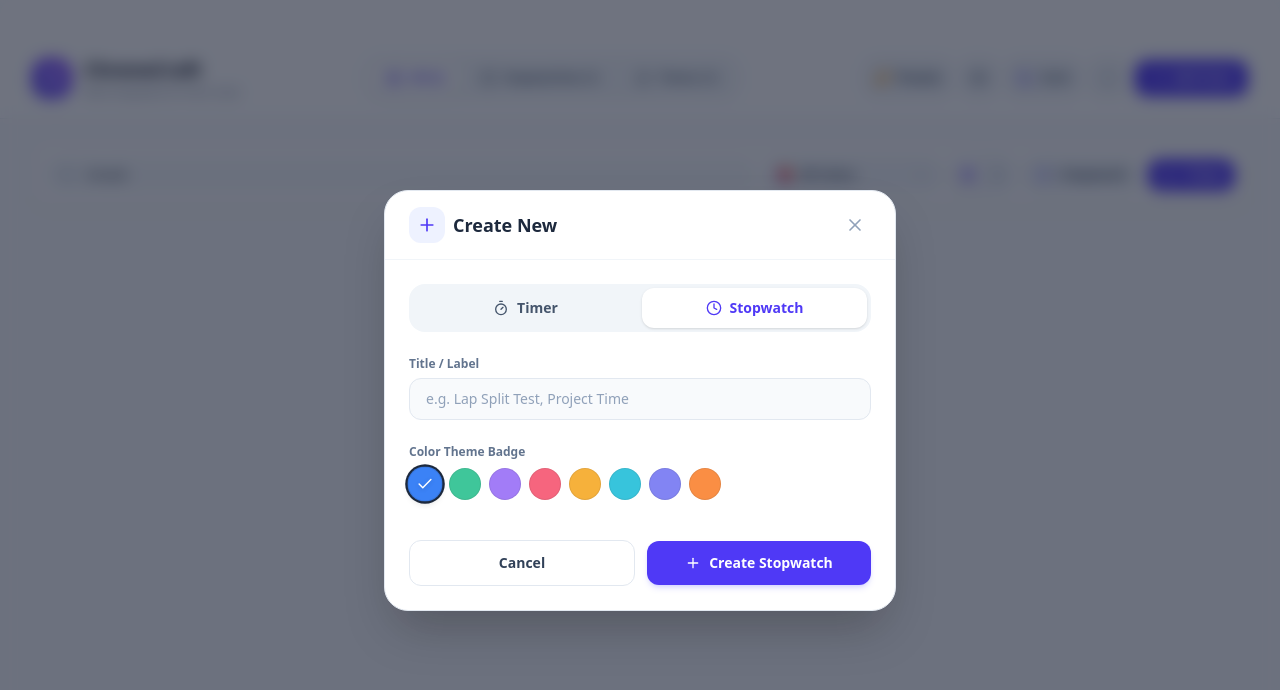
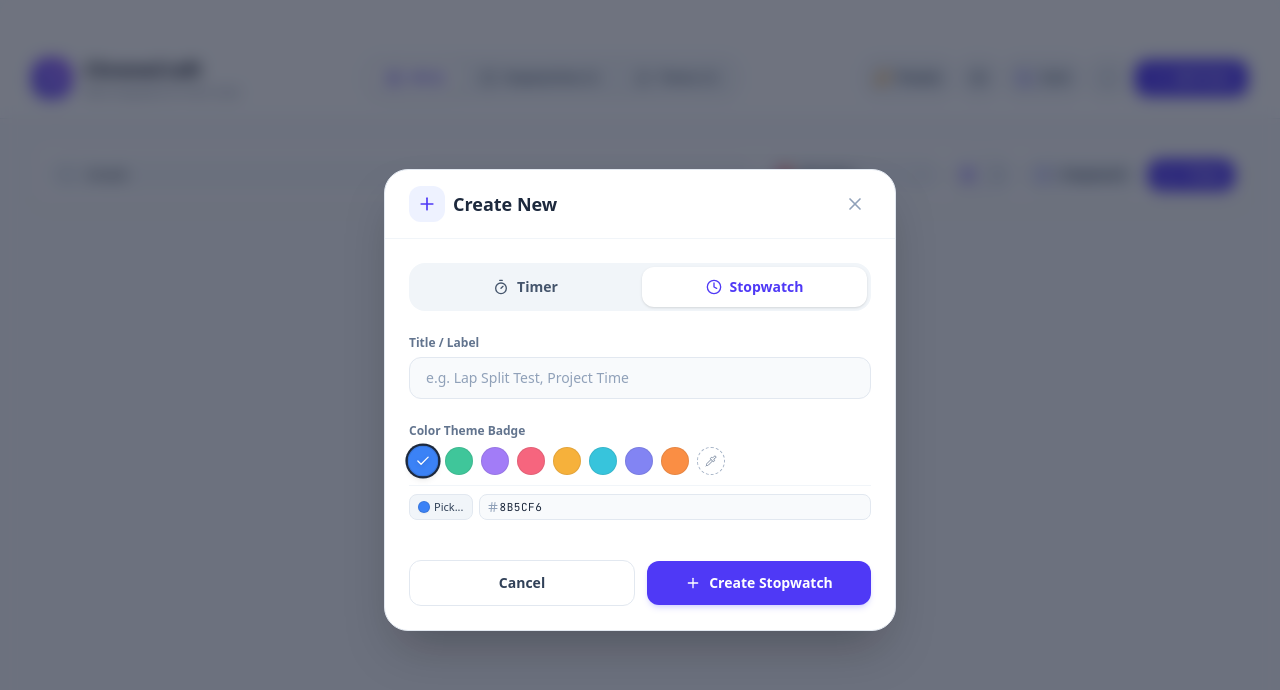
Before and after one commit to ArafatRakib/ChronoCraft, a React (Vite) app: page / in a window 1280 px wide. Both pictures are taken after typing "Sample" into the empty fields and a click on the button "+ Stopwatch". Shown: the top 690 px of the page. Built offline with nearby package versions, Linux system fonts and the light colour scheme.

Commit message:
Optimized action menu more fixong the left leaning way it was showing up and getting cut

```diff
--- a/src/components/ColorFilterDropdown.tsx
+++ b/src/components/ColorFilterDropdown.tsx
@@ -1,6 +1,5 @@
 import React, { useState, useRef, useEffect } from 'react';
-import { ColorName } from '../types';
-import { COLOR_THEMES } from '../constants/colors';
+import { COLOR_KEYS, COLOR_THEMES, getColorTheme } from '../constants/colors';
 import { ChevronDown, Check } from 'lucide-react';
 
 interface ColorFilterDropdownProps {
@@ -8,18 +7,6 @@ interface ColorFilterDropdownProps {
   onSelectColor: (color: string) => void;
   className?: string;
 }
-
-const COLOR_OPTIONS: { key: string; label: string; colorHex?: string }[] = [
-  { key: 'all', label: 'All Colors' },
-  { key: 'blue', label: COLOR_THEMES.blue.label, colorHex: COLOR_THEMES.blue.accentHex },
-  { key: 'emerald', label: COLOR_THEMES.emerald.label, colorHex: COLOR_THEMES.emerald.accentHex },
-  { key: 'violet', label: COLOR_THEMES.violet.label, colorHex: COLOR_THEMES.violet.accentHex },
-  { key: 'rose', label: COLOR_THEMES.rose.label, colorHex: COLOR_THEMES.rose.accentHex },
-  { key: 'amber', label: COLOR_THEMES.amber.label, colorHex: COLOR_THEMES.amber.accentHex },
-  { key: 'cyan', label: COLOR_THEMES.cyan.label, colorHex: COLOR_THEMES.cyan.accentHex },
-  { key: 'indigo', label: COLOR_THEMES.indigo.label, colorHex: COLOR_THEMES.indigo.accentHex },
-  { key: 'coral', label: COLOR_THEMES.coral.label, colorHex: COLOR_THEMES.coral.accentHex },
-];
 
 export const ColorFilterDropdown: React.FC<ColorFilterDropdownProps> = ({
   selectedColor,
@@ -29,8 +16,30 @@ export const ColorFilterDropdown: React.FC<ColorFilterDropdownProps> = ({
   const [isOpen, setIsOpen] = useState(false);
   const dropdownRef = useRef<HTMLDivElement>(null);
 
+  const presetOptions = COLOR_KEYS.map((key) => ({
+    key,
+    label: COLOR_THEMES[key].label,
+    colorHex: COLOR_THEMES[key].accentHex,
+  }));
+
+  const allOptions = [
+    { key: 'all', label: 'All Colors', colorHex: undefined },
+    ...presetOptions,
+  ];
+
+  // If selectedColor is a custom hex not in presets, add it
+  const isCustom = selectedColor !== 'all' && !COLOR_KEYS.includes(selectedColor as any);
+  if (isCustom) {
+    const customTheme = getColorTheme(selectedColor);
+    allOptions.push({
+      key: selectedColor,
+      label: customTheme.label,
+      colorHex: customTheme.accentHex,
+    });
+  }
+
   const selectedOption =
-    COLOR_OPTIONS.find((opt) => opt.key === selectedColor) || COLOR_OPTIONS[0];
+    allOptions.find((opt) => opt.key === selectedColor) || allOptions[0];
 
   useEffect(() => {
     const handleClickOutside = (event: MouseEvent) => {
@@ -78,7 +87,7 @@ export const ColorFilterDropdown: React.FC<ColorFilterDropdownProps> = ({
           </div>
 
           <div className="max-h-60 overflow-y-auto space-y-0.5 pr-0.5">
-            {COLOR_OPTIONS.map((option) => {
+            {allOptions.map((option) => {
               const isSelected = option.key === selectedColor;
 
               return (
--- a/src/components/ColorPicker.tsx
+++ b/src/components/ColorPicker.tsx
@@ -1,7 +1,7 @@
-import React from 'react';
-import { COLOR_KEYS, COLOR_THEMES } from '../constants/colors';
+import React, { useState, useRef, useEffect } from 'react';
+import { COLOR_KEYS, COLOR_THEMES, getColorTheme } from '../constants/colors';
 import { ColorName } from '../types';
-import { Check } from 'lucide-react';
+import { Check, Pipette, Hash } from 'lucide-react';
 
 interface ColorPickerProps {
   selectedColor: ColorName;
@@ -14,10 +14,28 @@ export const ColorPicker: React.FC<ColorPickerProps> = ({
   onChange,
   size = 'md',
 }) => {
-  const dotSize = size === 'sm' ? 'w-6 h-6' : 'w-8 h-8';
+  const dotSize = size === 'sm' ? 'w-6 h-6' : 'w-7 h-7';
+  const colorInputRef = useRef<HTMLInputElement>(null);
+
+  const isPreset = COLOR_KEYS.includes(selectedColor as any);
+  const currentTheme = getColorTheme(selectedColor);
+  const [customHex, setCustomHex] = useState(isPreset ? '#8b5cf6' : selectedColor);
+
+  useEffect(() => {
+    if (!isPreset) {
+      setCustomHex(selectedColor);
+    }
+  }, [selectedColor, isPreset]);
+
+  const handleCustomColorChange = (hex: string) => {
+    setCustomHex(hex);
+    onChange(hex);
+  };
 
   return (
-    <div className="flex flex-wrap gap-2 items-center">
+    <div className="space-y-2.5">
+      {/* Preset Swatches + Custom Swatch Row */}
+      <div className="flex flex-wrap gap-1.5 sm:gap-2 items-center">
         {COLOR_KEYS.map((key) => {
           const theme = COLOR_THEMES[key];
           const isSelected = selectedColor === key;
@@ -27,15 +45,77 @@ export const ColorPicker: React.FC<ColorPickerProps> = ({
               type="button"
               onClick={() => onChange(key)}
               title={theme.label}
-            className={`${dotSize} rounded-full transition-all duration-200 flex items-center justify-center focus:outline-none focus:ring-2 focus:ring-offset-2 dark:focus:ring-offset-slate-900 border border-black/10 dark:border-white/10 ${
+              className={`${dotSize} rounded-full transition-all duration-200 flex items-center justify-center focus:outline-none focus:ring-2 focus:ring-offset-2 dark:focus:ring-offset-slate-900 border border-black/10 dark:border-white/10 cursor-pointer ${
                 isSelected ? 'scale-110 ring-2 ring-slate-800 dark:ring-slate-100 shadow-md' : 'opacity-80 hover:opacity-100 hover:scale-105'
               }`}
               style={{ backgroundColor: theme.accentHex }}
             >
-            {isSelected && <Check className="w-4 h-4 text-white drop-shadow-sm" />}
+              {isSelected && <Check className="w-3.5 h-3.5 text-white drop-shadow-sm" />}
             </button>
           );
         })}
+
+        {/* Custom Color Dot with Native Picker Trigger */}
+        <div className="relative">
+          <button
+            type="button"
+            onClick={() => colorInputRef.current?.click()}
+            title="Pick Custom Color"
+            className={`${dotSize} rounded-full transition-all duration-200 flex items-center justify-center border border-dashed border-slate-400 dark:border-slate-500 hover:border-slate-600 dark:hover:border-slate-300 cursor-pointer overflow-hidden ${
+              !isPreset ? 'ring-2 ring-indigo-500 scale-110 shadow-md' : 'opacity-80 hover:opacity-100 hover:scale-105'
+            }`}
+            style={{ backgroundColor: !isPreset ? currentTheme.accentHex : 'transparent' }}
+          >
+            {!isPreset ? (
+              <Check className="w-3.5 h-3.5 text-white drop-shadow-sm" />
+            ) : (
+              <Pipette className="w-3 h-3 text-slate-500 dark:text-slate-400" />
+            )}
+          </button>
+          <input
+            ref={colorInputRef}
+            type="color"
+            value={!isPreset && selectedColor.startsWith('#') ? selectedColor : '#8b5cf6'}
+            onChange={(e) => handleCustomColorChange(e.target.value)}
+            className="absolute inset-0 opacity-0 w-0 h-0 pointer-events-none cursor-pointer"
+          />
+        </div>
+      </div>
+
+      {/* Hex Input & Palette Launcher */}
+      <div className="flex items-center gap-1.5 pt-2 border-t border-slate-100 dark:border-slate-700/60">
+        <button
+          type="button"
+          onClick={() => colorInputRef.current?.click()}
+          className="flex items-center gap-1 px-2 py-1 rounded-lg bg-slate-100 dark:bg-slate-800 hover:bg-slate-200 dark:hover:bg-slate-700 text-[11px] font-medium text-slate-700 dark:text-slate-200 border border-slate-200 dark:border-slate-700 cursor-pointer shrink-0 transition-colors"
+          title="Open Color Wheel"
+        >
+          <span
+            className="w-3 h-3 rounded-full border border-black/10 shadow-xs shrink-0"
+            style={{ backgroundColor: currentTheme.accentHex }}
+          />
+          <span className="whitespace-nowrap">Pick...</span>
+        </button>
+
+        <div className="relative flex-1 min-w-0 flex items-center">
+          <Hash className="w-3 h-3 text-slate-400 absolute left-2 pointer-events-none" />
+          <input
+            type="text"
+            value={!isPreset ? selectedColor.replace('#', '') : customHex.replace('#', '')}
+            onChange={(e) => {
+              const val = e.target.value.trim();
+              const hexVal = `#${val}`;
+              setCustomHex(hexVal);
+              if (/^#([0-9A-Fa-f]{3}|[0-9A-Fa-f]{6})$/.test(hexVal)) {
+                onChange(hexVal);
+              }
+            }}
+            placeholder="HEX"
+            maxLength={6}
+            className="w-full pl-5 pr-2 py-1 rounded-lg bg-slate-50 dark:bg-slate-900 border border-slate-200 dark:border-slate-700 text-[11px] font-mono text-slate-800 dark:text-slate-200 focus:outline-none focus:ring-1 focus:ring-indigo-500 uppercase tracking-wider"
+          />
+        </div>
+      </div>
     </div>
   );
 };
--- a/src/components/CreateModal.tsx
+++ b/src/components/CreateModal.tsx
@@ -1,6 +1,6 @@
 import React, { useState, useEffect } from 'react';
 import { ColorName, SoundPreset, TimerPreset } from '../types';
-import { COLOR_KEYS, COLOR_THEMES } from '../constants/colors';
+import { COLOR_KEYS, COLOR_THEMES, getColorTheme } from '../constants/colors';
 import { TIMER_PRESETS } from '../constants/presets';
 import { ColorPicker } from './ColorPicker';
 import { soundEngine } from '../utils/audio';
@@ -160,7 +160,7 @@ export const CreateModal: React.FC<CreateModalProps> = ({
               </label>
               <div className="grid grid-cols-2 sm:grid-cols-4 gap-2">
                 {TIMER_PRESETS.map((preset) => {
-                  const theme = COLOR_THEMES[preset.color];
+                  const theme = getColorTheme(preset.color);
                   return (
                     <button
                       key={preset.id}
--- a/src/components/FocusModal.tsx
+++ b/src/components/FocusModal.tsx
@@ -1,6 +1,6 @@
 import React, { useEffect } from 'react';
 import { StopwatchItem, TimerItem } from '../types';
-import { COLOR_THEMES } from '../constants/colors';
+import { getColorTheme } from '../constants/colors';
 import { formatTime } from '../utils/timeFormatter';
 import {
   X,
@@ -72,7 +72,7 @@ export const FocusModal: React.FC<FocusModalProps> = ({
 
   if (!isOpen || !item) return null;
 
-  const theme = COLOR_THEMES[item.color] || COLOR_THEMES.blue;
+  const theme = getColorTheme(item.color);
   const displayMs = isStopwatch ? elapsedMs : remainingMs;
   const time = formatTime(displayMs);
 
--- a/src/constants/colors.ts
+++ b/src/constants/colors.ts
@@ -101,3 +101,24 @@ export const COLOR_KEYS: ColorName[] = [
   'indigo',
   'coral',
 ];
+
+export const getColorTheme = (color: string): ColorTheme => {
+  if (color && COLOR_THEMES[color]) {
+    return COLOR_THEMES[color];
+  }
+
+  // Clean up hex representation
+  const hex = color && color.startsWith('#') ? color : `#${color || '6366f1'}`;
+
+  return {
+    name: hex,
+    label: 'Custom Color',
+    bg: 'bg-slate-500/10 dark:bg-slate-950/30',
+    bgLight: 'bg-slate-50 dark:bg-slate-900/20',
+    border: 'border-slate-200 dark:border-slate-800/60',
+    text: 'text-slate-700 dark:text-slate-200',
+    accentHex: hex,
+    glow: 'shadow-indigo-500/20 dark:shadow-indigo-500/10',
+    badge: 'bg-slate-100 dark:bg-slate-800 text-slate-700 dark:text-slate-300 border-slate-200 dark:border-slate-700',
+  };
+};
--- a/src/types.ts
+++ b/src/types.ts
@@ -6,7 +6,8 @@ export type ColorName =
   | 'amber'
   | 'cyan'
   | 'indigo'
-  | 'coral';
+  | 'coral'
+  | string;
 
 export interface ColorTheme {
   name: ColorName;
```
Also changed, not shown: src/components/StopwatchCard.tsx (+32 -6 lines), src/components/TimerCard.tsx (+36 -7 lines). Lines whose indentation alone changed are shown as unchanged.
